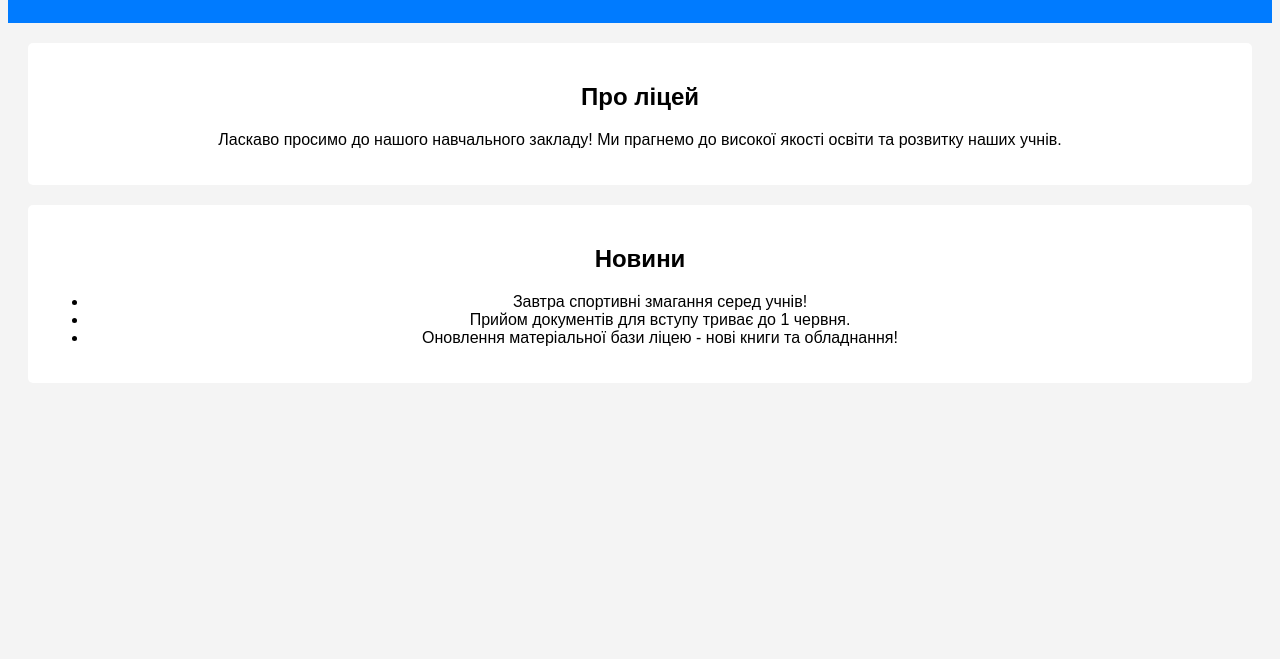
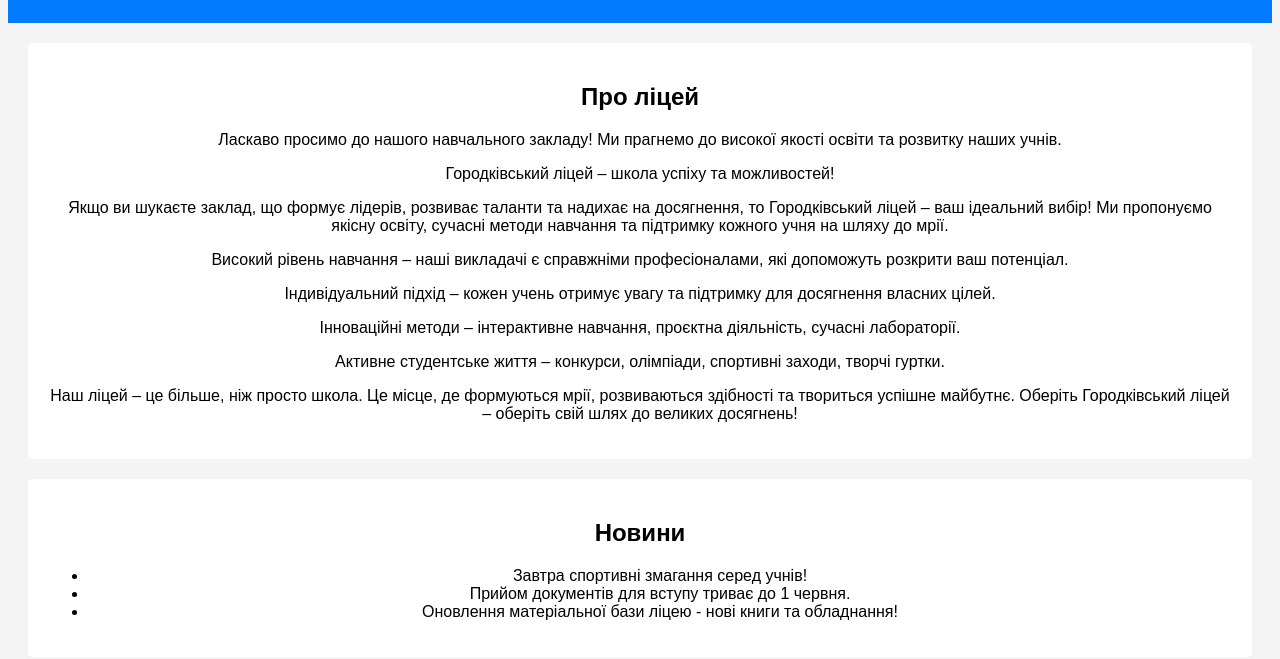
Before and after one commit to Denis-0-0/projectschool, a plain HTML site: page index.html in a window 1280 px wide. Shown: the part 119-778 px from the top of the page. Drawn offline with Linux system fonts and the light colour scheme.

Commit message:
Update index.html

```diff
--- a/index.html
+++ b/index.html
@@ -20,6 +20,13 @@
 <section>
     <h2>Про ліцей</h2>
     <p>Ласкаво просимо до нашого навчального закладу! Ми прагнемо до високої якості освіти та розвитку наших учнів.</p>
+    <p>Городківський ліцей – школа успіху та можливостей!</p>
+    <p>Якщо ви шукаєте заклад, що формує лідерів, розвиває таланти та надихає на досягнення, то Городківський ліцей – ваш ідеальний вибір! Ми пропонуємо якісну освіту, сучасні методи навчання та підтримку кожного учня на шляху до мрії.</p>
+    <p> Високий рівень навчання – наші викладачі є справжніми професіоналами, які допоможуть розкрити ваш потенціал.</p>
+    <p>Індивідуальний підхід – кожен учень отримує увагу та підтримку для досягнення власних цілей.</p>
+    <p>Інноваційні методи – інтерактивне навчання, проєктна діяльність, сучасні лабораторії.</p>
+    <p>Активне студентське життя – конкурси, олімпіади, спортивні заходи, творчі гуртки.</p>
+    <p>Наш ліцей – це більше, ніж просто школа. Це місце, де формуються мрії, розвиваються здібності та твориться успішне майбутнє. Оберіть Городківський ліцей – оберіть свій шлях до великих досягнень!</p>
 </section>
 
 <section>
```
